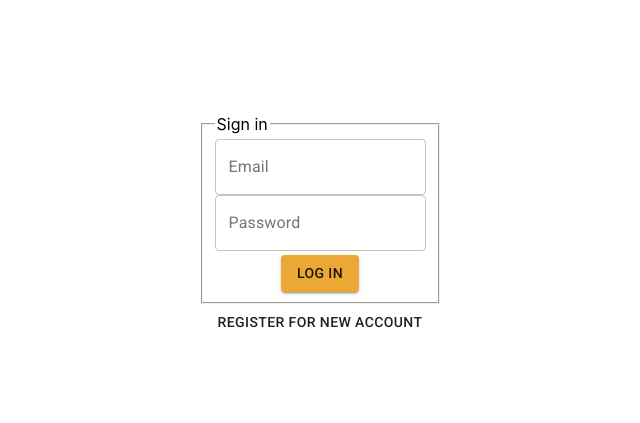
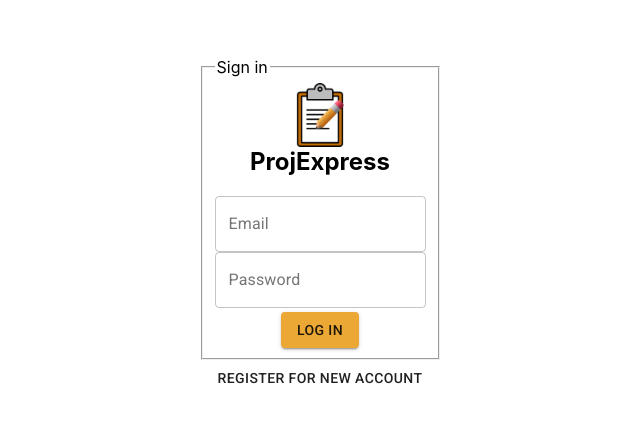
Before and after one commit to danielsimre/orbital-2021-app, a React (Create React App) app in the folder client/: page / in a window 1280 px wide. Shown: the part 173-596 px from the top of the page, without its empty margins (320-960 px from the left). Built offline with nearby package versions, Linux system fonts and the light colour scheme; no server answers.

Commit message:
chore: added logo to login page

```diff
--- a/client/public/index.html
+++ b/client/public/index.html
@@ -2,7 +2,7 @@
 <html lang="en">
   <head>
     <meta charset="utf-8" />
-    <link rel="icon" href="%PUBLIC_URL%/favicon.ico?v=2" />
+    <link rel="icon" href="%PUBLIC_URL%/favicon.ico?v=3" />
     <link
       rel="stylesheet"
       href="https://fonts.googleapis.com/css?family=Roboto:300,400,500,700&display=swap"
--- a/client/src/components/LoginForm.js
+++ b/client/src/components/LoginForm.js
@@ -2,6 +2,7 @@ import { useState } from "react";
 import { Link } from "react-router-dom";
 import { Button, TextField, Snackbar, makeStyles } from "@material-ui/core";
 import { Alert, AlertTitle } from "@material-ui/lab";
+import logo from "../logo.png";
 import axios from "axios";
 
 const useStyles = makeStyles({
@@ -17,6 +18,19 @@ const useStyles = makeStyles({
     marginTop: "0.3em",
     display: "flex",
     background: "#eba834",
+  },
+  logo: {
+    height: "4em",
+    width: "4em",
+  },
+  header: {
+    display: "flex",
+    flexDirection: "column",
+    alignItems: "center",
+    justifyContent: "center",
+  },
+  title: {
+    marginTop: "0em",
   },
 });
 
@@ -72,6 +86,10 @@ function LoginForm(props) {
       <form onSubmit={handleLogin}>
         <fieldset>
           <legend>Sign in</legend>
+          <div className={classes.header}>
+            <img src={logo} alt={"ProjExpress Logo"} className={classes.logo} />
+            <h2 className={classes.title}>ProjExpress</h2>
+          </div>
           <div>
             <TextField
               id="email"
```
Also changed, not shown: client/public/manifest.json, client/src/logo.png (added), 1 other file (tests, documents, lock files or other folders).
